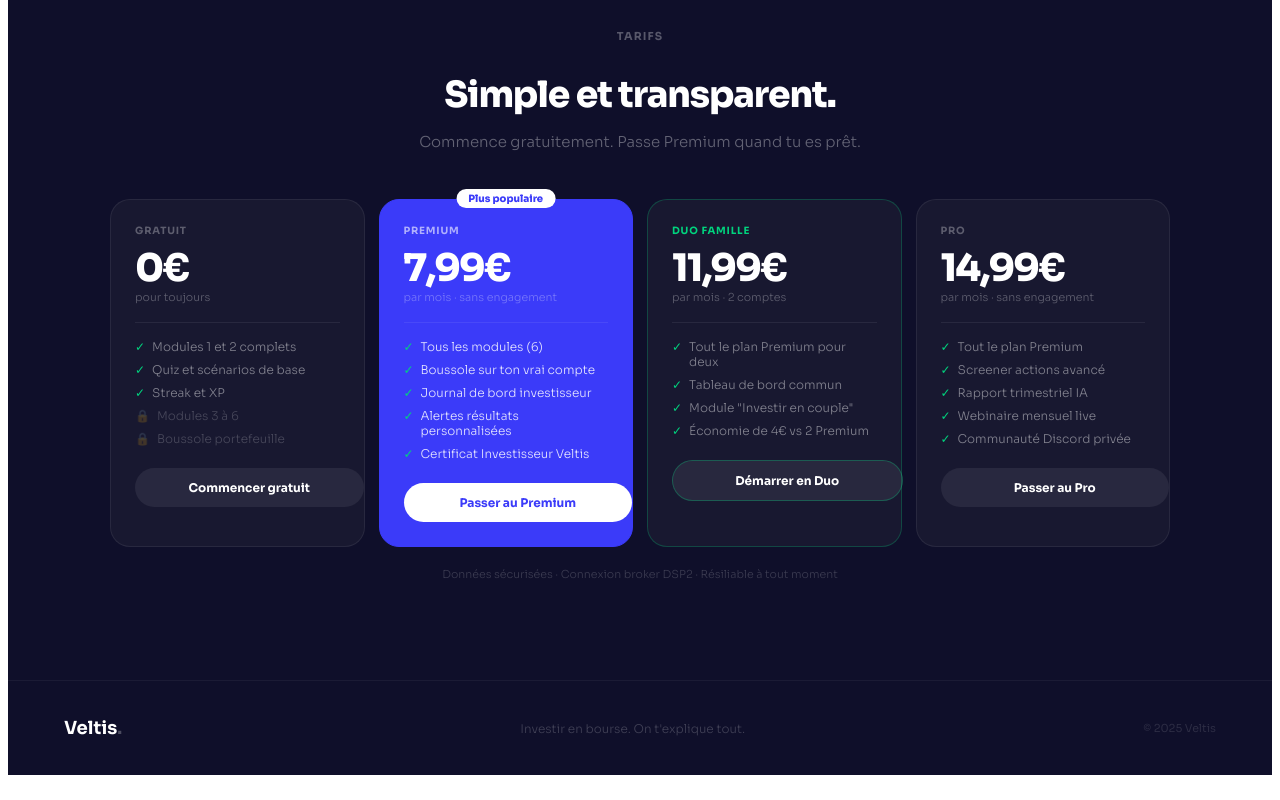
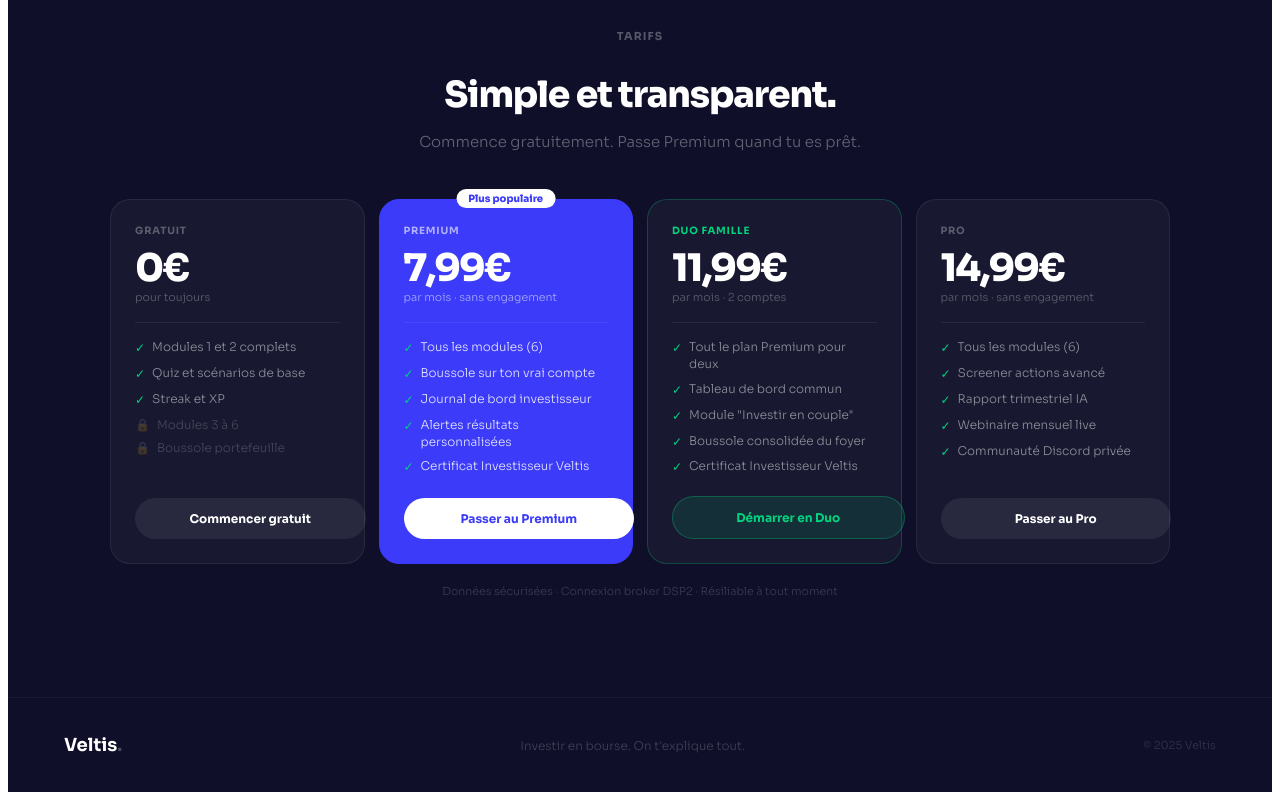
Before and after one commit to J5inco/Veltis, a Next.js app: page / in a window 1280 px wide. Shown: the part 2222-3022 px from the top of the page. Built offline with nearby package versions, Linux system fonts and the light colour scheme.

Commit message:
Fix pricing cards: equal height, buttons aligned, remove Economie line, 5 items per plan

```diff
--- a/app/page.tsx
+++ b/app/page.tsx
@@ -110,24 +110,24 @@ export default function Home() {
           <div style={{fontSize:11,fontWeight:700,color:'rgba(255,255,255,.3)',letterSpacing:'.1em',textTransform:'uppercase',marginBottom:12}}>Tarifs</div>
           <h2 style={{fontSize:36,fontWeight:800,letterSpacing:'-.03em',color:'white',marginBottom:8}}>Simple et transparent.</h2>
           <p style={{fontSize:15,color:'rgba(255,255,255,.35)',marginBottom:48,fontWeight:300}}>Commence gratuitement. Passe Premium quand tu es prêt.</p>
-          <div style={{display:'grid',gridTemplateColumns:'repeat(4,1fr)',gap:14,textAlign:'left'}}>
+          <div style={{display:'grid',gridTemplateColumns:'repeat(4,1fr)',gap:14,textAlign:'left',alignItems:'stretch'}}>
             {[
               {tier:'Gratuit',price:'0€',period:'pour toujours',featured:false,duo:false,items:['Modules 1 et 2 complets','Quiz et scénarios de base','Streak et XP'],locked:['Modules 3 à 6','Boussole portefeuille'],btn:'Commencer gratuit',href:'/signup'},
               {tier:'Premium',price:'7,99€',period:'par mois · sans engagement',featured:true,duo:false,popular:true,items:['Tous les modules (6)','Boussole sur ton vrai compte','Journal de bord investisseur','Alertes résultats personnalisées','Certificat Investisseur Veltis'],locked:[],btn:'Passer au Premium',href:'/signup'},
-              {tier:'Duo Famille',price:'11,99€',period:'par mois · 2 comptes',featured:false,duo:true,items:['Tout le plan Premium pour deux','Tableau de bord commun','Module "Investir en couple"','Économie de 4€ vs 2 Premium'],locked:[],btn:'Démarrer en Duo',href:'/signup'},
-              {tier:'Pro',price:'14,99€',period:'par mois · sans engagement',featured:false,duo:false,items:['Tout le plan Premium','Screener actions avancé','Rapport trimestriel IA','Webinaire mensuel live','Communauté Discord privée'],locked:[],btn:'Passer au Pro',href:'/signup'},
+              {tier:'Duo Famille',price:'11,99€',period:'par mois · 2 comptes',featured:false,duo:true,items:['Tout le plan Premium pour deux','Tableau de bord commun','Module "Investir en couple"','Boussole consolidée du foyer','Certificat Investisseur Veltis'],locked:[],btn:'Démarrer en Duo',href:'/signup'},
+              {tier:'Pro',price:'14,99€',period:'par mois · sans engagement',featured:false,duo:false,items:['Tous les modules (6)','Screener actions avancé','Rapport trimestriel IA','Webinaire mensuel live','Communauté Discord privée'],locked:[],btn:'Passer au Pro',href:'/signup'},
             ].map((p,i) => (
-              <div key={i} style={{background:p.featured?'#3B3BF9':'#181830',border:p.duo?'1px solid rgba(0,212,126,.25)':p.featured?'1px solid #3B3BF9':'1px solid rgba(255,255,255,.07)',borderRadius:20,padding:24,position:'relative'}}>
+              <div key={i} style={{background:p.featured?'#3B3BF9':'#181830',border:p.duo?'1px solid rgba(0,212,126,.25)':p.featured?'1px solid #3B3BF9':'1px solid rgba(255,255,255,.07)',borderRadius:20,padding:24,position:'relative',display:'flex',flexDirection:'column'}}>
                 {p.popular && <div style={{position:'absolute',top:-11,left:'50%',transform:'translateX(-50%)',background:'white',color:'#3B3BF9',fontSize:10,fontWeight:800,padding:'3px 12px',borderRadius:100,whiteSpace:'nowrap'}}>Plus populaire</div>}
                 <div style={{fontSize:10,fontWeight:700,letterSpacing:'.08em',textTransform:'uppercase',color:p.duo?'#00D47E':p.featured?'rgba(255,255,255,.6)':'rgba(255,255,255,.3)',marginBottom:12}}>{p.tier}</div>
                 <div style={{fontSize:38,fontWeight:800,color:'white',letterSpacing:'-.04em',lineHeight:1}}>{p.price}</div>
-                <div style={{fontSize:11,color:'rgba(255,255,255,.3)',marginTop:3,marginBottom:18,fontWeight:300}}>{p.period}</div>
+                <div style={{fontSize:11,color:p.featured?'rgba(255,255,255,.55)':'rgba(255,255,255,.3)',marginTop:3,marginBottom:18,fontWeight:300}}>{p.period}</div>
                 <div style={{height:1,background:'rgba(255,255,255,.07)',marginBottom:16}}></div>
-                <div style={{display:'flex',flexDirection:'column',gap:8,marginBottom:22}}>
-                  {p.items.map((item,j) => <div key={j} style={{display:'flex',gap:7,fontSize:12,color:p.featured?'rgba(255,255,255,.85)':'rgba(255,255,255,.45)',fontWeight:300}}><span style={{color:'#00D47E'}}>✓</span>{item}</div>)}
-                  {p.locked.map((item,j) => <div key={j} style={{display:'flex',gap:7,fontSize:12,color:'rgba(255,255,255,.2)',fontWeight:300}}><span>🔒</span>{item}</div>)}
+                <div style={{display:'flex',flexDirection:'column',gap:8,flex:1}}>
+                  {p.items.map((item,j) => <div key={j} style={{display:'flex',gap:7,fontSize:12,color:p.featured?'rgba(255,255,255,.85)':'rgba(255,255,255,.5)',fontWeight:300,lineHeight:1.4,alignItems:'flex-start'}}><span style={{color:'#00D47E',flexShrink:0,marginTop:1}}>✓</span>{item}</div>)}
+                  {p.locked.map((item,j) => <div key={j} style={{display:'flex',gap:7,fontSize:12,color:'rgba(255,255,255,.2)',fontWeight:300,alignItems:'flex-start'}}><span style={{flexShrink:0}}>🔒</span>{item}</div>)}
                 </div>
-                <Link href={p.href} style={{display:'block',width:'100%',padding:12,borderRadius:100,fontSize:12,fontWeight:700,textAlign:'center',textDecoration:'none',background:p.featured?'white':'rgba(255,255,255,.07)',color:p.featured?'#3B3BF9':'white',border:p.duo?'1px solid rgba(0,212,126,.3)':'none'}}>
+                <Link href={p.href} style={{display:'block',width:'100%',padding:'13px',borderRadius:100,fontSize:12,fontWeight:700,textAlign:'center',textDecoration:'none',background:p.featured?'white':p.duo?'rgba(0,212,126,.12)':'rgba(255,255,255,.07)',color:p.featured?'#3B3BF9':p.duo?'#00D47E':'white',marginTop:20,border:p.duo?'1px solid rgba(0,212,126,.3)':'none'}}>
                   {p.btn}
                 </Link>
               </div>
```
